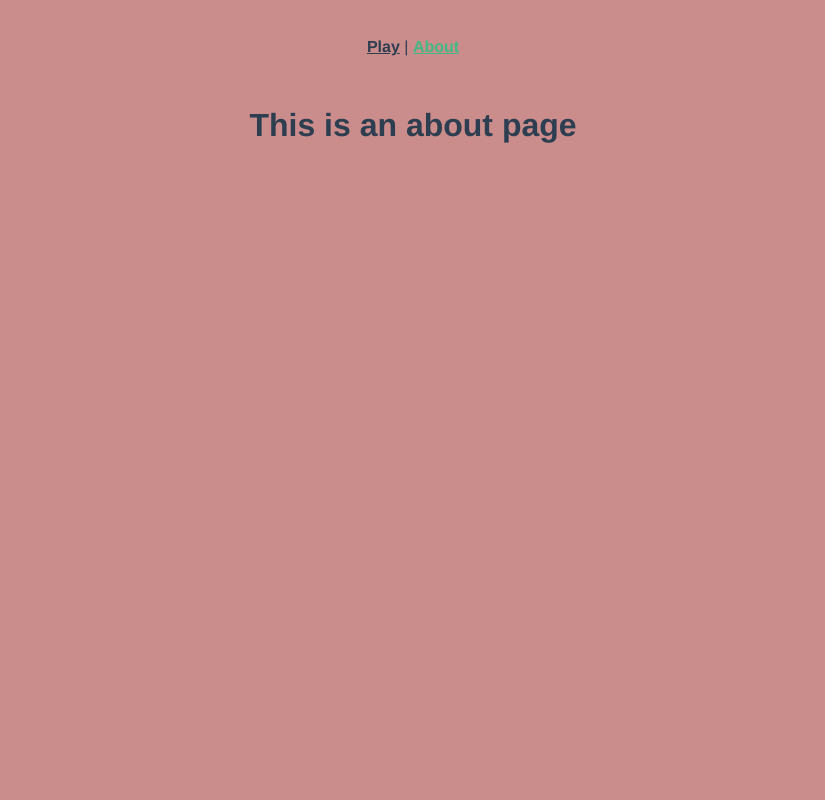
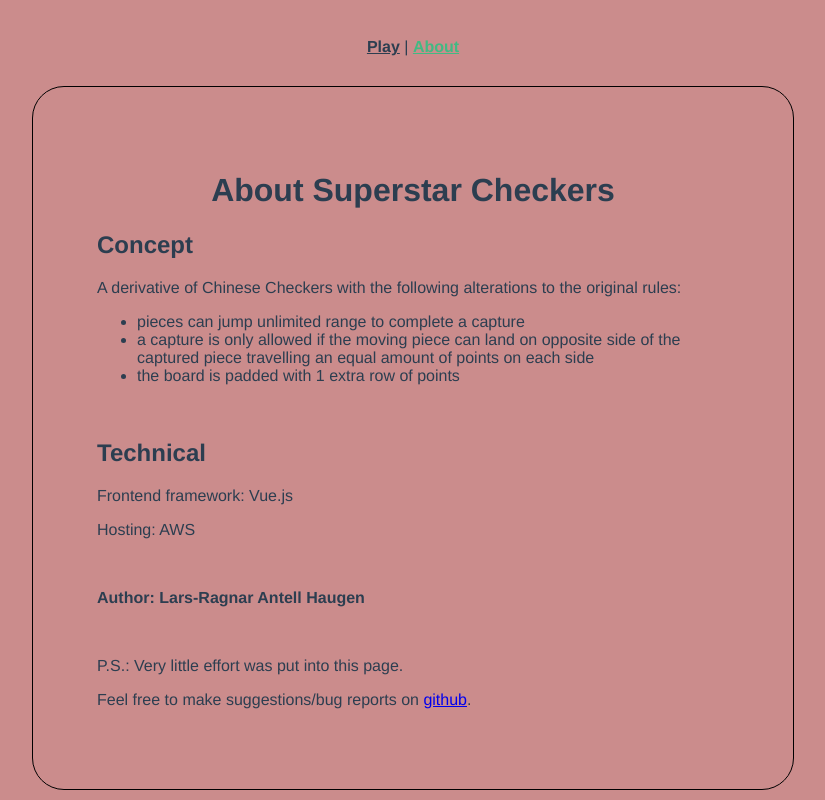
Before and after one commit to haug1/superstar-checkers, a Vue app: page /about in a window 1280 px wide. Shown: the whole page, without its empty margins (227-1052 px from the left). Built offline with nearby package versions, Linux system fonts and the light colour scheme.

Commit message:
feat: about page with minimal information

```diff
--- a/src/views/About.vue
+++ b/src/views/About.vue
@@ -1,5 +1,49 @@
 <template>
   <div class="about">
-    <h1>This is an about page</h1>
+    <h1>About Superstar Checkers</h1>
+    <h2>Concept</h2>
+    <p>
+      A derivative of Chinese Checkers with the following alterations to the
+      original rules:
+    </p>
+
+    <ul>
+      <li>pieces can jump unlimited range to complete a capture</li>
+      <li>
+        a capture is only allowed if the moving piece can land on opposite side
+        of the captured piece travelling an equal amount of points on each side
+      </li>
+      <li>the board is padded with 1 extra row of points</li>
+    </ul>
+    <br />
+    <h2>Technical</h2>
+    <p>Frontend framework: Vue.js</p>
+    <p>Hosting: AWS</p>
+    <br />
+    <p class="author">Author: Lars-Ragnar Antell Haugen</p>
+    <br />
+    <p>P.S.: Very little effort was put into this page.</p>
+    <p>
+      Feel free to make suggestions/bug reports on
+      <a href="https://github.com/haug1/superstar-checkers">github</a>.
+    </p>
   </div>
 </template>
+<style lang="scss" scoped>
+.about {
+  text-align: start;
+  width: 50%;
+  margin: 0 auto;
+  padding: 4rem;
+  border: 1px solid black;
+  border-radius: 2rem;
+}
+
+h1 {
+  text-align: center;
+}
+
+.author {
+  font-weight: 700;
+}
+</style>
```
